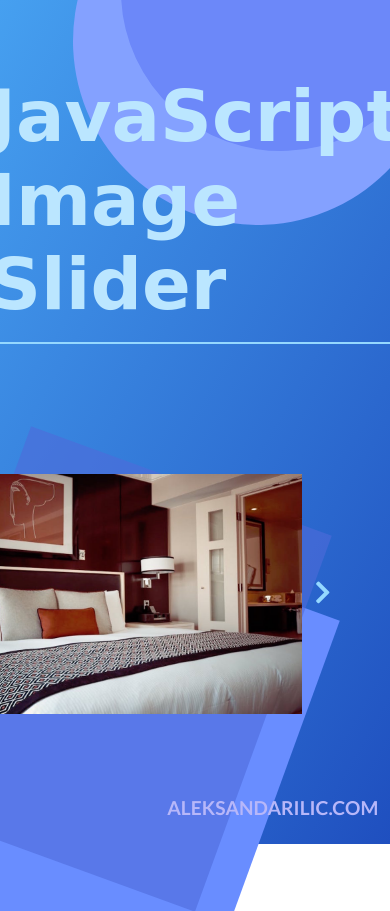
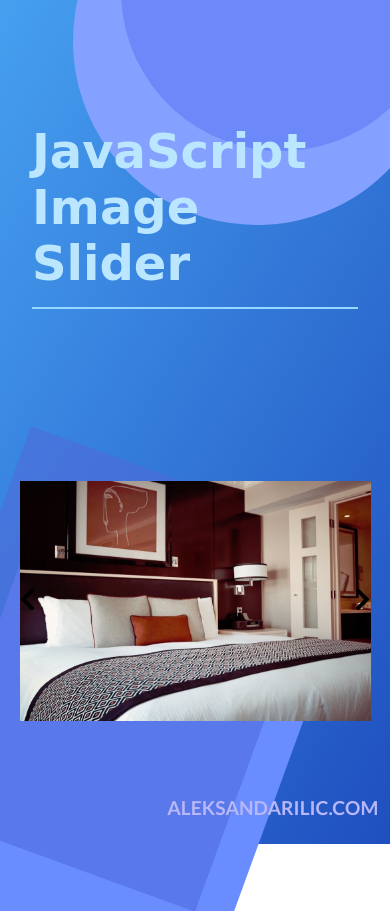
Before and after one commit to AleksandarIlicc/javascript-image-slider, a plain HTML site: page index.html in a window 390 px wide. Shown: the top 911 px of the page. Drawn offline with Linux system fonts and the light colour scheme; a web font is replaced by a local one.

Commit message:
set responsive design

```diff
--- a/style.css
+++ b/style.css
@@ -30,11 +30,13 @@ body {
 }
 
 .wrapper {
+    width: 40rem;
+    max-width: 90%;
     display: flex;
     justify-content: space-between;
     align-self: flex-end;
     margin-right: 5rem;
-    width: 40rem;
+    margin-top: 3rem;
     z-index: 100;
 }
 
@@ -187,3 +189,45 @@ body {
     background: rgb(132, 161, 255);
     z-index: -1;
 }
+
+@media only screen and (max-width: 56.25em) {
+    .title {
+        font-size: 3rem;
+    }
+
+    .wrapper {
+        flex-direction: column;
+        align-self: center;
+        margin-right: 0;
+    }
+
+    .col-1 {
+        justify-content: center;
+        flex-direction: row;
+        margin-bottom: 2rem;
+    }
+
+    .col-1 *+* {
+        margin-top: 0;
+        margin-left: 2rem;
+    }
+}
+
+@media only screen and (max-width: 30em) {
+    .col-1 {
+        display: none;
+    }
+
+    .btn-prev {
+        left: 0;
+    }
+
+    .btn-next {
+        right: 0;
+    }
+
+    .btn-prev,
+    .btn-next {
+        color: rgb(0, 0, 0);
+    }
+}
```
